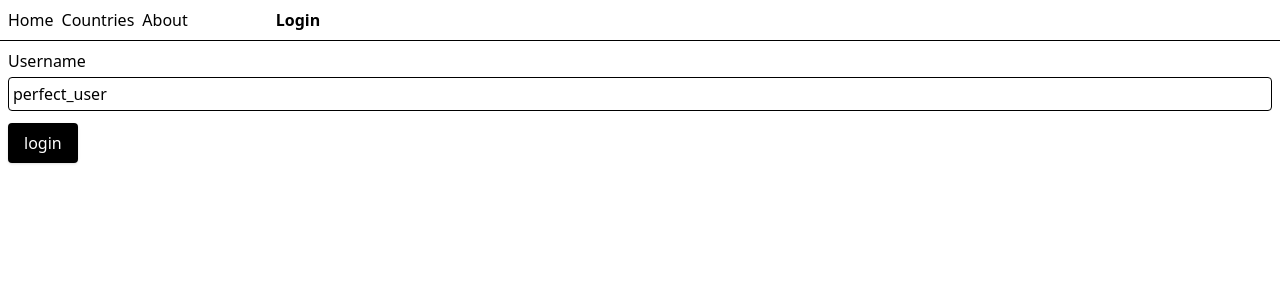
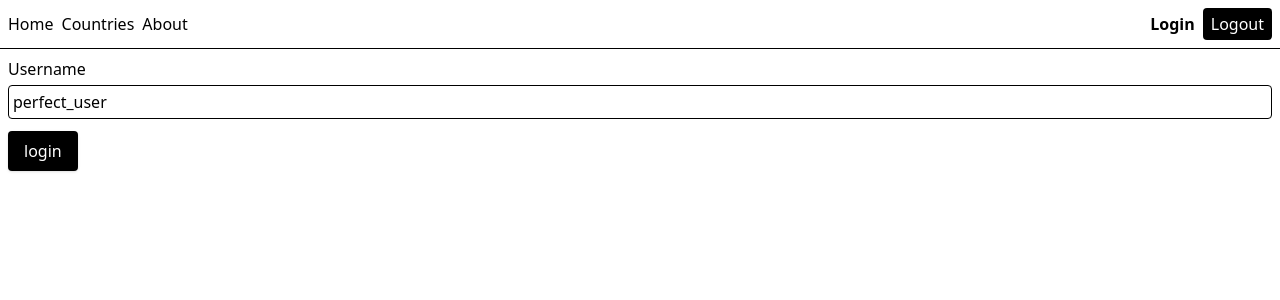
Before and after one commit to k4in/auth-testing, a React (Vite) app: page /login in a window 1280 px wide. Shown: the top 300 px of the page. Built offline with nearby package versions, Linux system fonts and the light colour scheme.

Commit message:
logout button

```diff
--- /dev/null
+++ b/src/components/logout-button.tsx
@@ -0,0 +1,34 @@
+import { useMutation } from '@tanstack/react-query';
+import axios from 'axios';
+import { type AuthState } from '../main';
+import { useNavigate } from '@tanstack/react-router';
+
+export default function LogoutButton() {
+  const navigate = useNavigate();
+
+  const { mutate, isPending } = useMutation({
+    mutationFn: async () => {
+      const response = await axios<AuthState>({
+        method: 'post',
+        data: { username: 'perfect_user' },
+        url: 'http://localhost:3003/logout',
+      });
+      return response.data;
+    },
+    onError: (error) => console.log(error),
+    onSuccess: () => {
+      navigate({ to: '/login' });
+    },
+  });
+
+  return (
+    <button
+      type="button"
+      className="cursor-pointer bg-black text-white rounded-sm px-2 py-1 hover:bg-black/80 transition-colors disabled:bg-gray-700 disabled:text-gray-300 outline-none"
+      disabled={isPending}
+      onClick={() => mutate()}
+    >
+      Logout
+    </button>
+  );
+}
--- a/src/hooks/useAuth.tsx
+++ b/src/hooks/useAuth.tsx
@@ -1,13 +1,14 @@
 import { useQuery } from '@tanstack/react-query';
 import axios, { isAxiosError } from 'axios';
 import { redirect, useLocation } from '@tanstack/react-router';
+import { type AuthState } from '../main';
 
 export function useAuth() {
   const location = useLocation();
 
   const { data, isLoading, error, isError } = useQuery({
     queryFn: async () => {
-      const response = await axios<{ is_authenticated: boolean; username?: string }>({
+      const response = await axios<AuthState>({
         method: 'get',
         url: 'http://localhost:3003/auth',
       });
--- a/src/main.tsx
+++ b/src/main.tsx
@@ -11,7 +11,7 @@ import { routeTree } from './routeTree.gen';
 
 const queryClient = new QueryClient();
 
-type AuthState = {
+export type AuthState = {
   is_authenticated: boolean;
   username?: string;
 };
--- a/src/routes/__root.tsx
+++ b/src/routes/__root.tsx
@@ -2,6 +2,7 @@ import { createRootRouteWithContext, Link, Outlet } from '@tanstack/react-router
 import { TanStackRouterDevtools } from '@tanstack/router-devtools';
 import { type RouterContext } from '../main';
 import { getAuthInfo } from '../lib/utils/getAuthInfo';
+import LogoutButton from '../components/logout-button';
 
 const publicRoutes = ['/login', '/logout'];
 
@@ -16,7 +17,7 @@ export const Route = createRootRouteWithContext<RouterContext>()({
 function RouteComponent() {
   return (
     <>
-      <header className="p-2 flex gap-2 border-b">
+      <header className="p-2 flex gap-2 border-b items-center">
         <Link to="/" className="[&.active]:font-bold">
           Home
         </Link>{' '}
@@ -26,9 +27,10 @@ function RouteComponent() {
         <Link to="/about" className="[&.active]:font-bold">
           About
         </Link>
-        <Link to="/login" className="[&.active]:font-bold ml-20">
+        <Link to="/login" className="[&.active]:font-bold ml-auto">
           Login
         </Link>
+        <LogoutButton />
       </header>
       <Outlet />
       <TanStackRouterDevtools />
```
